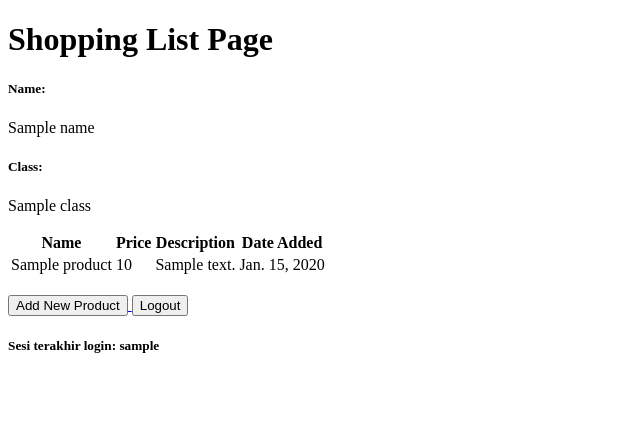
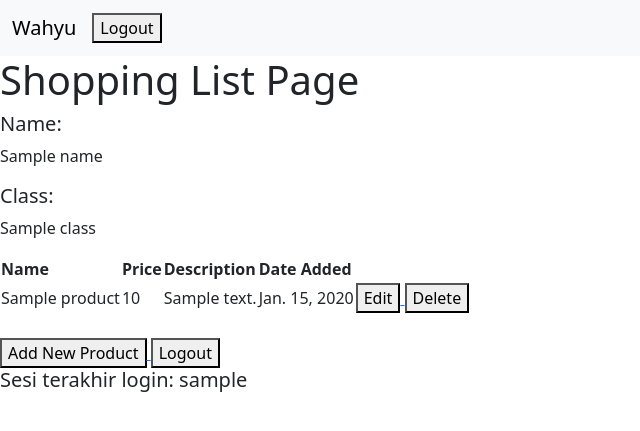
Before and after one commit to WahyuSuryansyah/shopping-list, a Django app: template main/templates/main.html in a window 1280 px wide. Shown: the top 431 px of the page, without its empty margins (0-640 px from the left). Run offline with Django 4.2, Linux system fonts and the light colour scheme; tables that the repository leaves empty hold one stand-in row (values such as "Sample post"); the template is opened without the code that fills it: values that come from a table or form of the project are taken from there, most other values are stand-ins (such as "Sample title", 1, 10 or a date in 2020).

Commit message:
Tutorial 4 Selesai

```diff
--- a/main/templates/main.html
+++ b/main/templates/main.html
@@ -1,6 +1,26 @@
 {% extends 'base.html' %}
 
 {% block content %}
+<nav class="navbar navbar-expand-lg bg-body-tertiary">
+  <div class="container-fluid">
+    <a class="navbar-brand" href="#">Wahyu</a>
+    <button class="navbar-toggler" type="button" data-bs-toggle="collapse" data-bs-target="#navbarNav" aria-controls="navbarNav" aria-expanded="false" aria-label="Toggle navigation">
+      <span class="navbar-toggler-icon"></span>
+    </button>
+    <div class="collapse navbar-collapse" id="navbarNav">
+      <ul class="navbar-nav">
+        <li class="nav-item">
+            <a href="{% url 'main:logout' %}">
+                <button>
+                    Logout
+                </button>
+            </a>
+          </button>
+        </li>
+      </ul>
+    </div>
+  </div>
+</nav>
     <h1>Shopping List Page</h1>
 
     <h5>Name:</h5>
@@ -25,6 +45,18 @@
             <td>{{product.price}}</td>
             <td>{{product.description}}</td>
             <td>{{product.date_added}}</td>
+            <td>
+                <a href="{% url 'main:edit_product' product.pk %}">
+                    <button>
+                        Edit
+                    </button>
+                </a>
+                <a href="{% url 'main:delete_product' product.pk %}">
+                      <button>
+                          Delete
+                      </button>
+                  </a>
+            </td>
         </tr>
     {% endfor %}
 </table>
--- a/main/urls.py
+++ b/main/urls.py
@@ -6,6 +6,10 @@
 from main.views import register
 from main.views import login_user
 from main.views import logout_user
+from main.views import edit_product
+from main.views import delete_product
+
+
 
 app_name = 'main'
 
@@ -17,5 +21,9 @@
     path('register/', register, name='register'),
     path('login/', login_user, name='login'),
     path('logout/', logout_user, name='logout'),
+    path('edit-product/<int:id>', edit_product, name='edit_product'),
+    path('delete/<int:id>', delete_product, name='delete_product'), # sesuaikan dengan nama fungsi yang dibuat
+
+
 
 ]
--- a/templates/base.html
+++ b/templates/base.html
@@ -2,13 +2,16 @@
 <!DOCTYPE html>
 <html lang="en">
     <head>
+        {% block meta %}
         <meta charset="UTF-8" />
         <meta
             name="viewport"
-            content="width=device-width, initial-scale=1.0"
-        />
-        {% block meta %}
+            content="width=device-width, initial-scale=1"/>
         {% endblock meta %}
+        <link href="https://cdn.jsdelivr.net/npm/bootstrap@5.3.2/dist/css/bootstrap.min.css" rel="stylesheet" integrity="sha384-T3c6CoIi6uLrA9TneNEoa7RxnatzjcDSCmG1MXxSR1GAsXEV/Dwwykc2MPK8M2HN" crossorigin="anonymous">
+        <script src="https://code.jquery.com/jquery-3.6.0.min.js" integrity="sha384-KyZXEAg3QhqLMpG8r+J4jsl5c9zdLKaUk5Ae5f5b1bw6AUn5f5v8FZJoMxm6f5cH1" crossorigin="anonymous"></script>
+        <script src="https://cdn.jsdelivr.net/npm/@popperjs/core@2.11.8/dist/umd/popper.min.js" integrity="sha384-I7E8VVD/ismYTF4hNIPjVp/Zjvgyol6VFvRkX/vR+Vc4jQkC+hVqc2pM8ODewa9r" crossorigin="anonymous"></script>
+    <script src="https://cdn.jsdelivr.net/npm/bootstrap@5.3.2/dist/js/bootstrap.min.js" integrity="sha384-BBtl+eGJRgqQAUMxJ7pMwbEyER4l1g+O15P+16Ep7Q9Q+zqX6gSbd85u4mG4QzX+" crossorigin="anonymous"></script>
     </head>
 
     <body>
```
Also changed, not shown: main/templates/edit_product.html (added, +22 -0 lines), main/views.py (+24 -0 lines).
